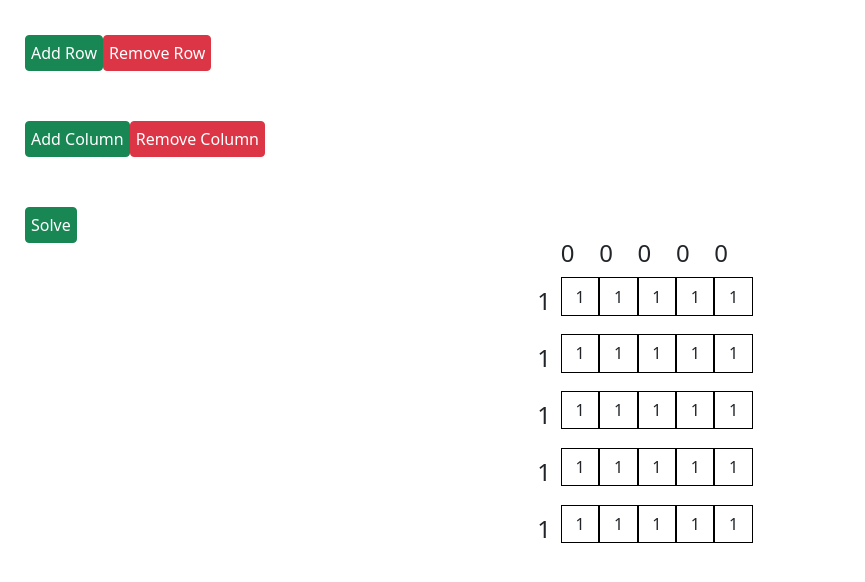
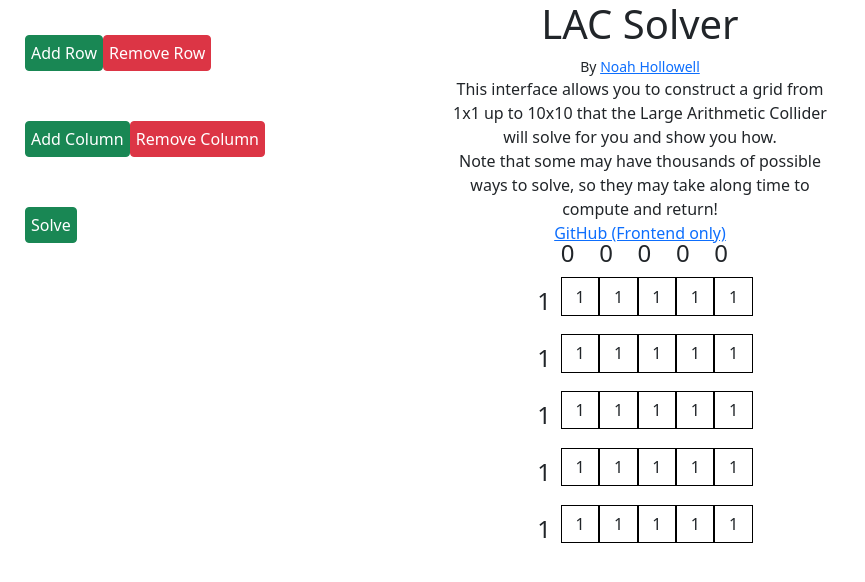
Before and after one commit to NoahNok/cs141-ext-frontend, a plain HTML site: page index.html in a window 1280 px wide. Shown: the whole page, without its empty margins (0-865 px from the left). Drawn offline with nearby package versions, Linux system fonts and the light colour scheme.

Commit message:
Final ammendments

```diff
--- a/index.html
+++ b/index.html
@@ -9,6 +9,26 @@
 </head>
 <body>
 
+
+    <div class="float-text">
+        <h1>
+            LAC Solver
+        </h1>
+        <small>
+            By <a href="https://noahdhollowell.co.uk" rel="noopener,noreferrer" target="_blank">Noah Hollowell</a>
+        </small>
+
+        <p>
+            This interface allows you to construct a grid from 1x1 up to 10x10 that the Large Arithmetic
+            Collider will solve for you and show you how.
+
+            <br>
+            Note that some may have thousands of possible ways to solve, so they may take along time
+            to compute and return!
+            <br>
+            <a href="https://github.com/NoahNok/cs141-ext-frontend">GitHub (Frontend only)</a>
+        </p>
+    </div>
 
     <div id="grid">
         <div class="col-targets" id="col-targets"></div>
--- a/style.scss
+++ b/style.scss
@@ -40,6 +40,19 @@ body {
     &:hover {
         cursor: pointer;
     }
+}
+
+.float-text {
+    position: fixed;
+    left: 35%;
+    right: 35%;
+    top: 0;
+    width: 30%;
+    display: flex;
+    align-items: center;
+    justify-content: center;
+    flex-direction: column;
+    text-align: center;
 }
 
 .col-targets {
```
Also changed, not shown: style.css, 1 other file.
